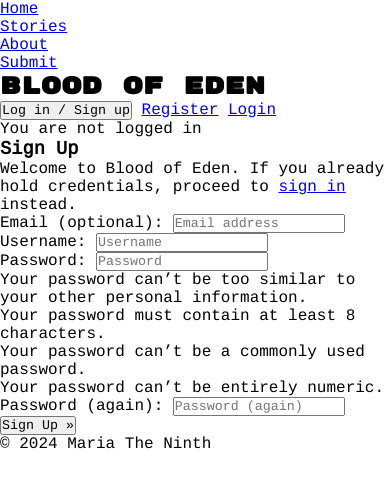
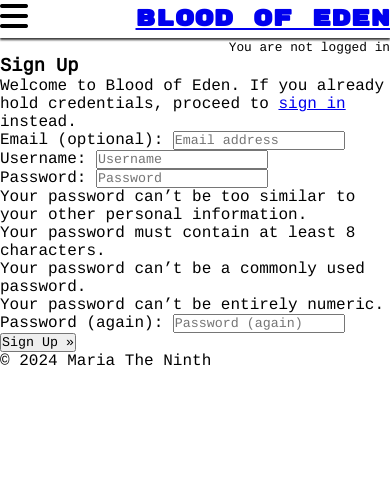
Before and after one commit to maria-grozova/blood-of-eden-blog, a Django app: page /accounts/signup/ in a window 390 px wide. Shown: the top 488 px of the page. Run offline with Django 4.2, Linux system fonts and the light colour scheme; some libraries are stand-ins or nearby versions.

Commit message:
add collapsible navigation and responsive styling to header

```diff
--- a/blood_of_eden/settings.py
+++ b/blood_of_eden/settings.py
@@ -45,8 +45,6 @@ INSTALLED_APPS = [
     'allauth',
     'allauth.account',
     'allauth.socialaccount',
-    'crispy_forms',
-    'crispy_bootstrap5',
     'cloudinary_storage',
     'taggit',
     'cloudinary',
@@ -58,9 +56,6 @@ INSTALLED_APPS = [
 SITE_ID = 1
 LOGIN_REDIRECT_URL = '/'
 LOGOUT_REDIRECT_URL = '/'
-
-CRISPY_ALLOWED_TEMPLATE_PACKS = "bootstrap5"
-CRISPY_TEMPLATE_PACK = "bootstrap5"
 
 MIDDLEWARE = [
     'django.middleware.security.SecurityMiddleware',
--- a/requirements.txt
+++ b/requirements.txt
@@ -1,11 +1,9 @@
 asgiref==3.8.1
 cloudinary==1.36.0
-crispy-bootstrap5==0.7
 dj-database-url==0.5.0
 dj3-cloudinary-storage==0.0.6
 Django==4.2.15
 django-allauth==0.57.2
-django-crispy-forms==2.3
 django-summernote==0.8.20.0
 django-taggit==6.0.0
 gunicorn==20.1.0
--- a/static/css/style.css
+++ b/static/css/style.css
@@ -8,6 +8,61 @@
 
 h1, h2 {
     font-family: "Rubik Mono One", system-ui;
+}
+header {
+display: flex;
+justify-content: space-between;
+align-items: center;
+width: 100%;
+position: fixed;
+top: 0;
+z-index: 99;
+width: 100%;
+box-shadow: 0 2px 2px #3a3a3a;
+}
+
+#menu {
+    list-style-type: none;
+}
+
+#logo {
+    font-size: 1.2em;
+}
+
+/* Navbar styles with dropdown toggle */
+
+nav {
+    position: absolute;
+    left: 0;
+    background-color: #ffffff;
+    width: 100%;
+    box-shadow: 0 2px 2px #3a3a3a;
+    display: none;
+    top: 100%;
+}
+
+
+/* Nav toggle */
+
+#nav-toggle:checked~nav {
+    display: block;
+}
+
+#nav-toggle {
+    display: none;
+}
+
+.nav-toggle-label {
+    font-size: 2rem;
+}
+
+main .login-status {
+    text-align: right;
+    font-size: 0.8em;
+}
+
+main {
+    margin-top: 40px;
 }
 
 .hero-banner {
--- a/templates/base.html
+++ b/templates/base.html
@@ -30,37 +30,33 @@
 <body>
 
     <!-- Navigation -->
+    <header>
+        <input type="checkbox" name="nav-toggle" id="nav-toggle">
+        <label for="nav-toggle" class="nav-toggle-label"><i class="fa-solid fa-bars"></i></label>
         <nav>
-        <div>
-            <a class="nav-link {% if request.path == home_url %}active{% endif %}" aria-current="page"
-                href="{% url 'home' %}">Home</a>
-        </div>
-        <div>
-            <a class="nav-link" href="{% url 'home' %}">Stories</a>
-        </div>
-        <div>
-            <a class="nav-link {% if request.path == about_url %}active{%endif%}" aria-current="page"
-                href="{% url 'about' %}">About</a>
-        </div>
-        <div>
-            <a class="nav-link" href="{% url 'home' %}">Submit</a>
-        </div>
-        <div>
-            <h1>Blood of Eden</h1>
-        </div>
-        <button>Log in / Sign up</button>
+            <ul id="menu">
+                <li><a class="nav-link {% if request.path == home_url %}active{% endif %}" aria-current="page"
+                    href="{% url 'home' %}">Home</a></li>
+                <li><a class="nav-link" href="{% url 'home' %}">Stories</a></li>
+                <li><a class="nav-link {% if request.path == about_url %}active{%endif%}" aria-current="page"
+                    href="{% url 'about' %}">About</a></li>
+                <li><a class="nav-link" href="{% url 'home' %}">Contact</a></li>
                 {% if user.is_authenticated %}
-	    <a class="nav-link {% if request.path == logout_url %}active{% endif %}" aria-current="page" href="{% url 'account_logout' %}">Logout</a>
+                <li><button><a class="nav-link {% if request.path == logout_url %}active{% endif %}" aria-current="page" href="{% url 'account_logout' %}">Logout</a></button></li>
                 {% else %}
-	    <a class="nav-link {% if request.path == signup_url %}active{% endif %}" aria-current="page"
-		href="{% url 'account_signup' %}">Register</a>
-	    <a class="nav-link {% if request.path == login_url %}active{% endif %}" aria-current="page" href="{% url 'account_login' %}">Login</a>
+                <li><button><a class="nav-link {% if request.path == login_url %}active{% endif %}" aria-current="page" href="{% url 'account_login' %}">Login</a></button></li>
+                <li><a class="nav-link {% if request.path == signup_url %}active{% endif %}" aria-current="page"
+                    href="{% url 'account_signup' %}">Register</a></li>
                 {% endif %}
+            </ul>
         </nav>
+        <a id="logo" href="{% url 'home' %}">
+            <h1 id="logo">Blood of Eden</h1>
+        </a>
+
+    </header>
     <!-- displaying Django messages -->
-    <div class="container">
-        <div class="row">
-            <div class="col-md-8 offset-md-2">
+    <div class="messages">
          {% for message in messages %}
         <div class="alert {{ message.tags }} alert-dismissible
         fade show" id="msg" role="alert">
@@ -70,13 +66,11 @@
         </div>
         {% endfor %}
     </div>
-        </div>
-    </div>
     <main>
         {% if user.is_authenticated %}
-        <p class="text-end m-3">You are logged in as {{ user }}</p>
+        <p class="login-status">You are logged in as {{ user }}</p>
         {% else %}
-        <p class="text-end m-3">You are not logged in</p>
+        <p class="login-status">You are not logged in</p>
         {% endif %}
         {% block content %}
         <!-- Content Goes here -->
```
Also changed, not shown: other parts of static/css/style.css (+42 -0 lines), 1 other file. Lines whose indentation alone changed are shown as unchanged.
